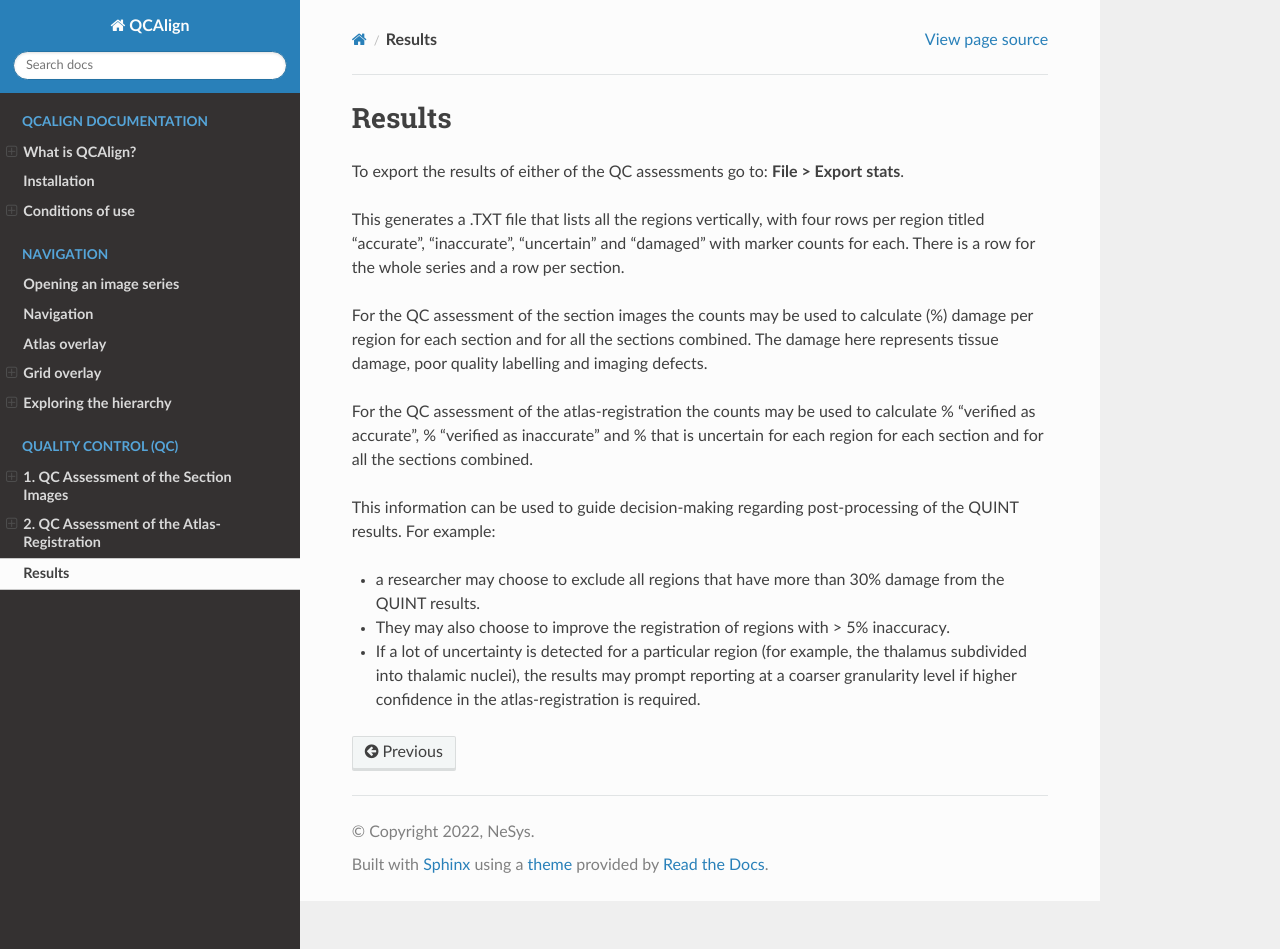
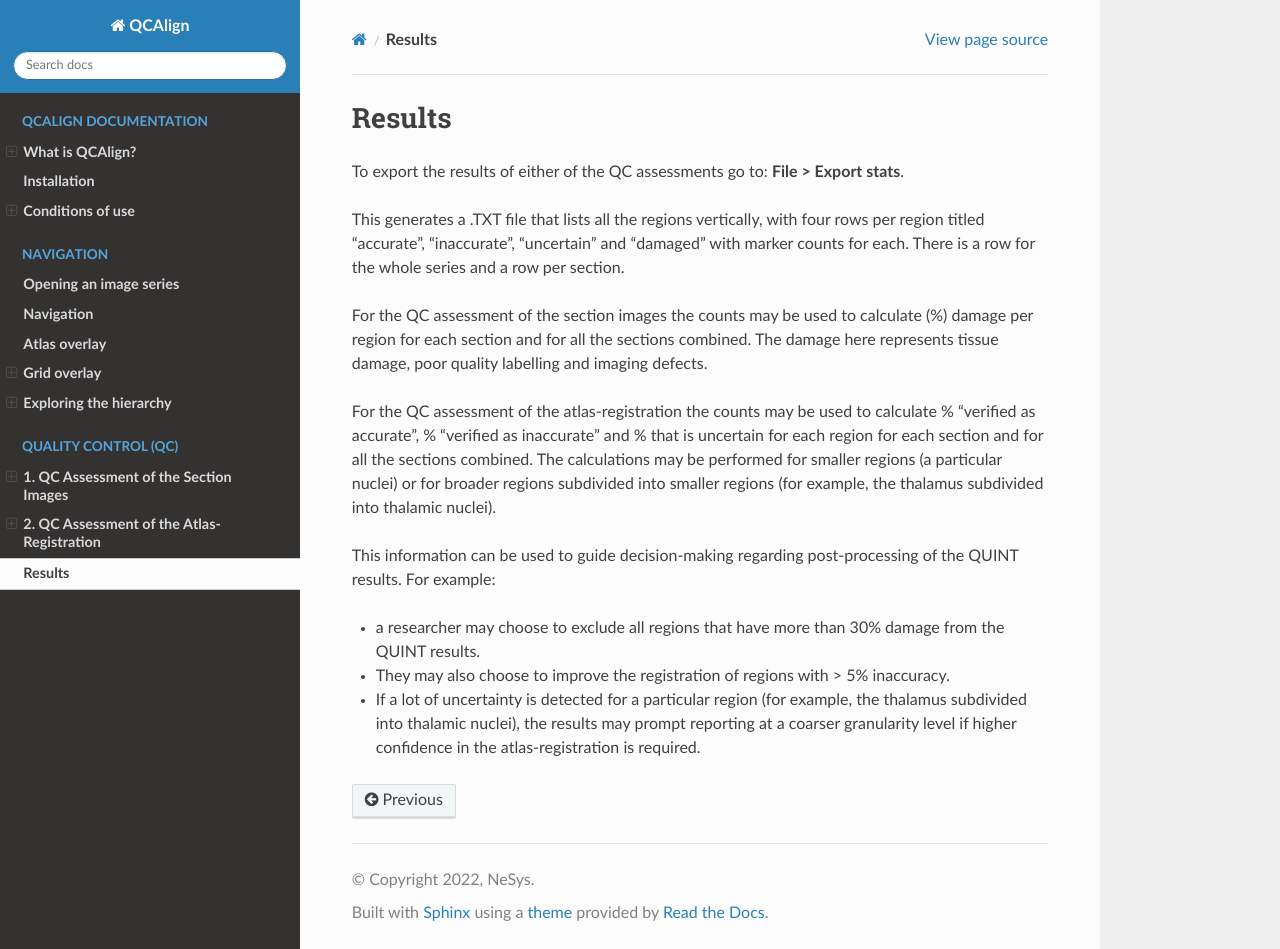
Before and after one commit to Neural-Systems-at-UIO/QCAlign, a Sphinx documentation site: the page built from docs/results.rst, in a window 1280 px wide and 949 px high. Built offline with Sphinx 7.4.7 and the Read the Docs theme 2.0.0, drawn with Linux system fonts in a browser that asks for light colours.

Commit message:
Update results.rst

```diff
--- a/docs/results.rst
+++ b/docs/results.rst
@@ -7,7 +7,7 @@ This generates a .TXT file that lists all the regions vertically, with four rows
 
 For the QC assessment of the section images the counts may be used to calculate (%) damage per region for each section and for all the sections combined. The damage here represents tissue damage, poor quality labelling and imaging defects.
 
-For the QC assessment of the atlas-registration the counts may be used to calculate % “verified as accurate”, % “verified as inaccurate” and % that is uncertain for each region for each section and for all the sections combined.
+For the QC assessment of the atlas-registration the counts may be used to calculate % “verified as accurate”, % “verified as inaccurate” and % that is uncertain for each region for each section and for all the sections combined. The calculations may be performed for smaller regions (a particular nuclei) or for broader regions subdivided into smaller regions (for example, the thalamus subdivided into thalamic nuclei).
 
 This information can be used to guide decision-making regarding post-processing of the QUINT results. For example:
 
```
